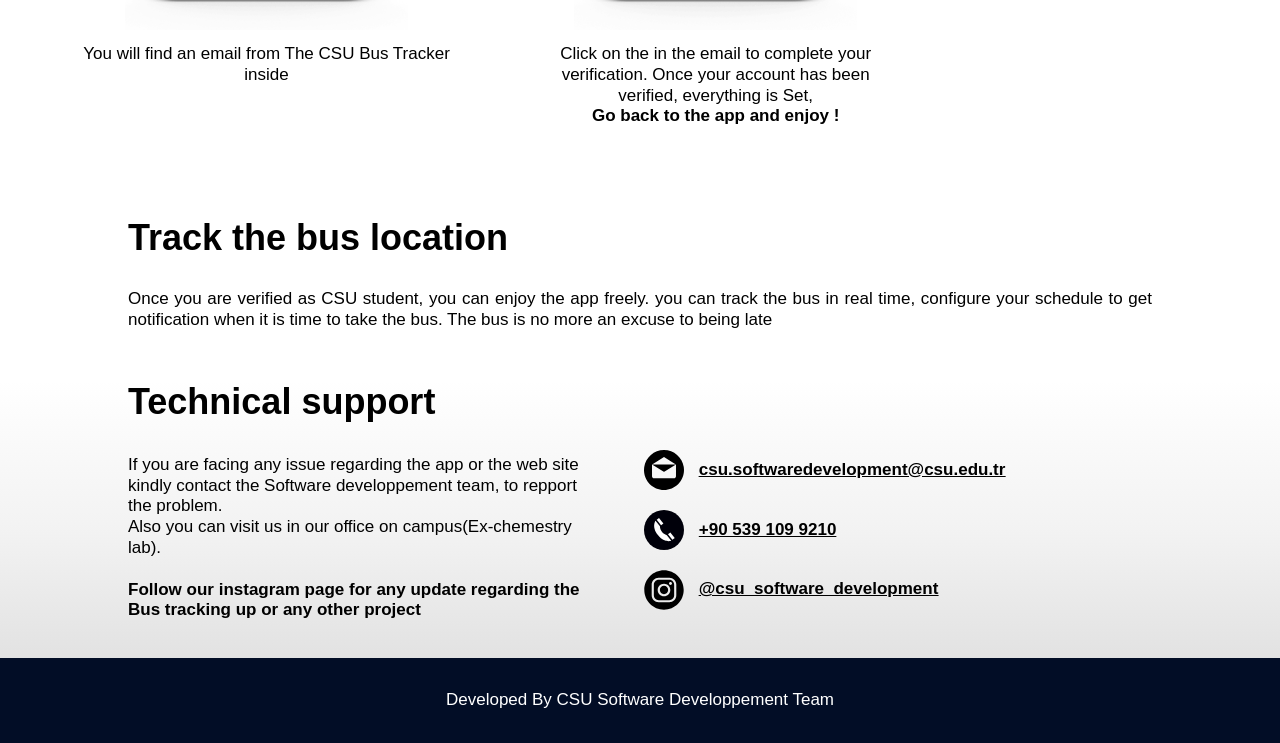
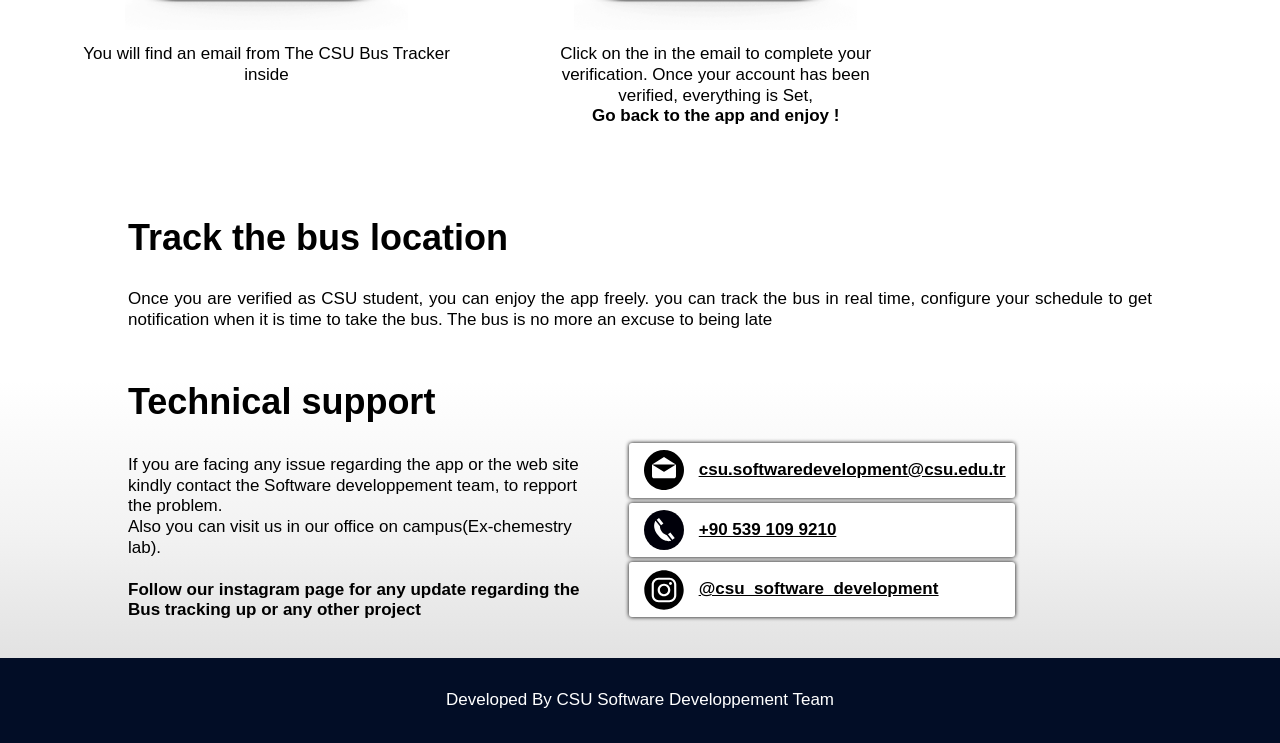
Before and after one commit to CSUdeveloppementTeam/CSU-Bus-Tracker, a website built with webpack: page index.html in a window 1280 px wide. Shown: the part 3853-4596 px from the top of the page. Built offline with nearby package versions, Linux system fonts and the light colour scheme; some packages are replaced by stand-ins of ours; no server answers.

Commit message:
Contact section adjustement

```diff
--- a/css/homepage_style.css
+++ b/css/homepage_style.css
@@ -169,6 +169,18 @@ a:hover {
     font-weight: bold;
     text-decoration: underline;
 }
+.contact_info_block div{
+    display: flex;
+    align-items: center;
+    justify-content: left;
+    text-align: center;
+    margin: 5px;
+    background-color: white;
+    width: 100%;
+    box-shadow: 0px 0px 4px black;
+    border-radius: 3px;
+    width: 100%;
+}
 .header {
     display: flex;
     justify-content: space-between;
@@ -309,13 +321,6 @@ h2 {
         margin-top: 15px;
         display: flex;
     }
-    .contact_info_block div{
-        display: flex;
-        align-items: center;
-        justify-content: left;
-        text-align: center;
-        margin: 5px;
-    }
     .contact_section article {
         width: 45%;
         margin-right: 35px;
```
